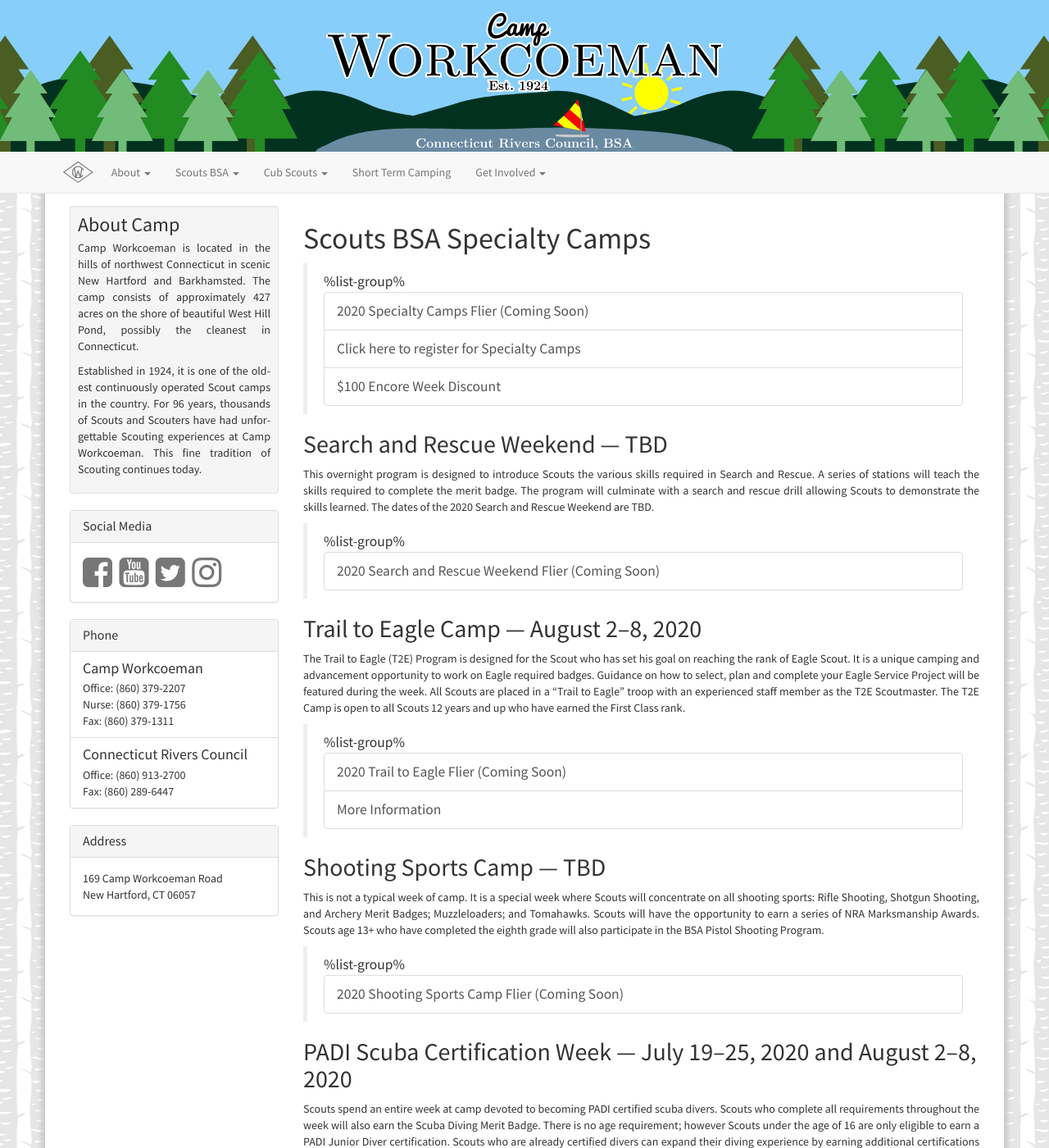
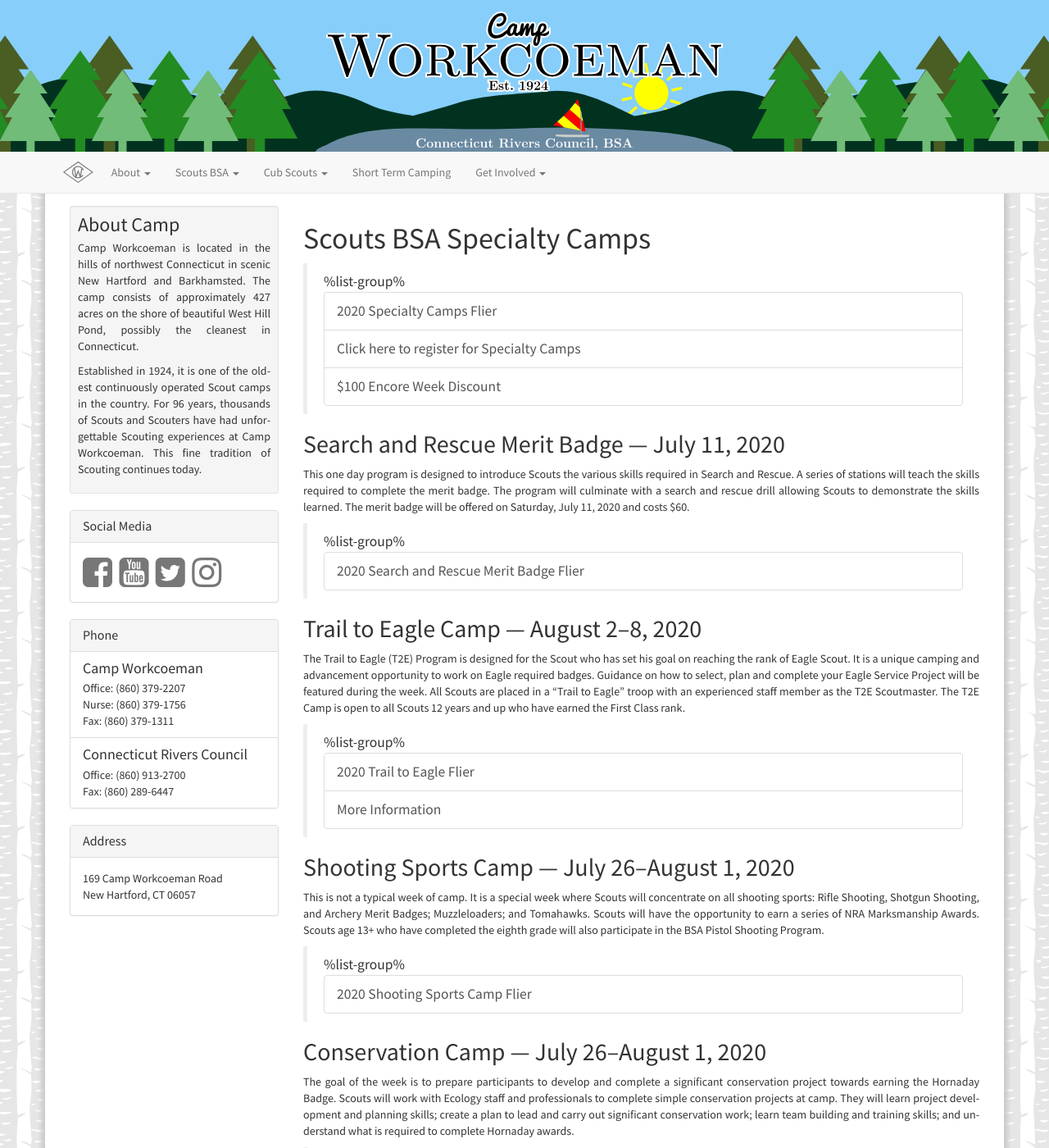
Before and after one commit to campworkcoeman/campworkcoeman.org, a Jekyll site: the page built from boy-scouts/specialty.md, in a window 1280 px wide and 1400 px high. Shown: the whole window at 82% size. Built offline with Jekyll 4.4.1, drawn with Linux system fonts in a browser that asks for light colours; nearby versions of some CDN libraries; Markdown is read by kramdown in place of the engine named in the settings; some of the changed text lies outside the part shown.

Commit message:
Update specialty camps.

```diff
--- a/boy-scouts/specialty.md
+++ b/boy-scouts/specialty.md
@@ -7,35 +7,42 @@
 ---
 
 > %list-group%
-> <a href="{{ site.url }}/pdf/2019/2019-specialty-flier.pdf" class="list-group-item">2020 Specialty Camps Flier (Coming Soon)</a>
+> <a href="{{ site.url }}/pdf/2020/2020-specialty-flier.pdf" class="list-group-item">2020 Specialty Camps Flier</a>
 > <a href="{{ site.url }}/boy-scouts/register/" class="list-group-item">Click here to register for Specialty Camps</a>
 > <a href="{{ site.url }}/boy-scouts/fees/" class="list-group-item">$100 Encore Week Discount</a>
 
-## Search and Rescue Weekend --- TBD
+## Search and Rescue Merit Badge --- July 11, 2020
 
-This overnight program is designed to introduce Scouts the various skills
+This one day program is designed to introduce Scouts the various skills
 required in Search and Rescue. A series of stations will teach the skills
 required to complete the merit badge. The program will culminate with a search
-and rescue drill allowing Scouts to demonstrate the skills learned. The dates of the 2020
-Search and Rescue Weekend are TBD.
+and rescue drill allowing Scouts to demonstrate the skills learned. The merit
+badge will be offered on Saturday, July 11, 2020 and costs $60.
 
 > %list-group%
-> <a href="{{ site.url }}/pdf/2019/2019-sar-flier.pdf" class="list-group-item">2020 Search and Rescue Weekend Flier (Coming Soon)</a>
+> <a href="{{ site.url }}/pdf/2020/2020-sar-flier.pdf" class="list-group-item">2020 Search and Rescue Merit Badge Flier</a>
 
 ## Trail to Eagle Camp --- August 2--8, 2020
 
 The Trail to Eagle (T2E) Program is designed for the Scout who has set his goal on reaching the rank of Eagle Scout. It is a unique camping and advancement opportunity to work on Eagle required badges. Guidance on how to select, plan and complete your Eagle Service Project will be featured during the week. All Scouts are placed in a “Trail to Eagle” troop with an experienced staff member as the T2E Scoutmaster. The T2E Camp is open to all Scouts 12 years and up who have earned the First Class rank.
 
 > %list-group%
-> <a href="{{ site.url }}/pdf/2019/2019-trail-to-eagle-flier.pdf" class="list-group-item">2020 Trail to Eagle Flier (Coming Soon)</a>
+> <a href="{{ site.url }}/pdf/2020/2020-trail-to-eagle-flier.pdf" class="list-group-item">2020 Trail to Eagle Flier</a>
 > <a href="{{ site.url }}/boy-scouts/trail-to-eagle/" class="list-group-item">More Information</a>
 
-## Shooting Sports Camp --- TBD
+## Shooting Sports Camp --- July 26--August 1, 2020
 
 This is not a typical week of camp. It is a special week where Scouts will concentrate on all shooting sports: Rifle Shooting, Shotgun Shooting, and Archery Merit Badges; Muzzleloaders; and Tomahawks. Scouts will have the opportunity to earn a series of NRA Marksmanship Awards. Scouts age 13+ who have completed the eighth grade will also participate in the BSA Pistol Shooting Program.
 
 > %list-group%
-> <a href="{{ site.url }}/pdf/2019/2019-shooting-sports-flier.pdf" class="list-group-item">2020 Shooting Sports Camp Flier (Coming Soon)</a>
+> <a href="{{ site.url }}/pdf/2020/2020-shooting-sports-flier.pdf" class="list-group-item">2020 Shooting Sports Camp Flier</a>
+
+## Conservation Camp --- July 26--August 1, 2020
+
+The goal of the week is to prepare participants to develop and complete a significant conservation project towards earning the Hornaday Badge. Scouts will work with Ecology staff and professionals to complete simple conservation projects at camp. They will learn project development and planning skills; create a plan to lead and carry out significant conservation work; learn team building and training skills; and understand what is required to complete Hornaday awards.
+
+> %list-group%
+> <a href="{{ site.url }}/pdf/2020/2020-specialty-flier.pdf" class="list-group-item">2020 Specialty Camps Flier</a>
 
 ## PADI Scuba Certification Week --- July 19--25, 2020 and August 2--8, 2020
 
@@ -46,5 +53,3 @@
 > %list-group%
 > <a href="{{ site.url }}/pdf/2020/2020-scuba-flier.pdf" class="list-group-item">2020 Scuba Programs Flier</a>
 > <a href="{{ site.url }}/boy-scouts/special-programs/scuba/" class="list-group-item">More Information</a>
-
-## Other Speecialty Camps TBD
```
Also changed, not shown: boy-scouts/register.md (+6 -0 lines), boy-scouts/special-programs/index.md (+5 -5 lines), boy-scouts/trail-to-eagle.md (+1 -1 lines), 4 other files.
